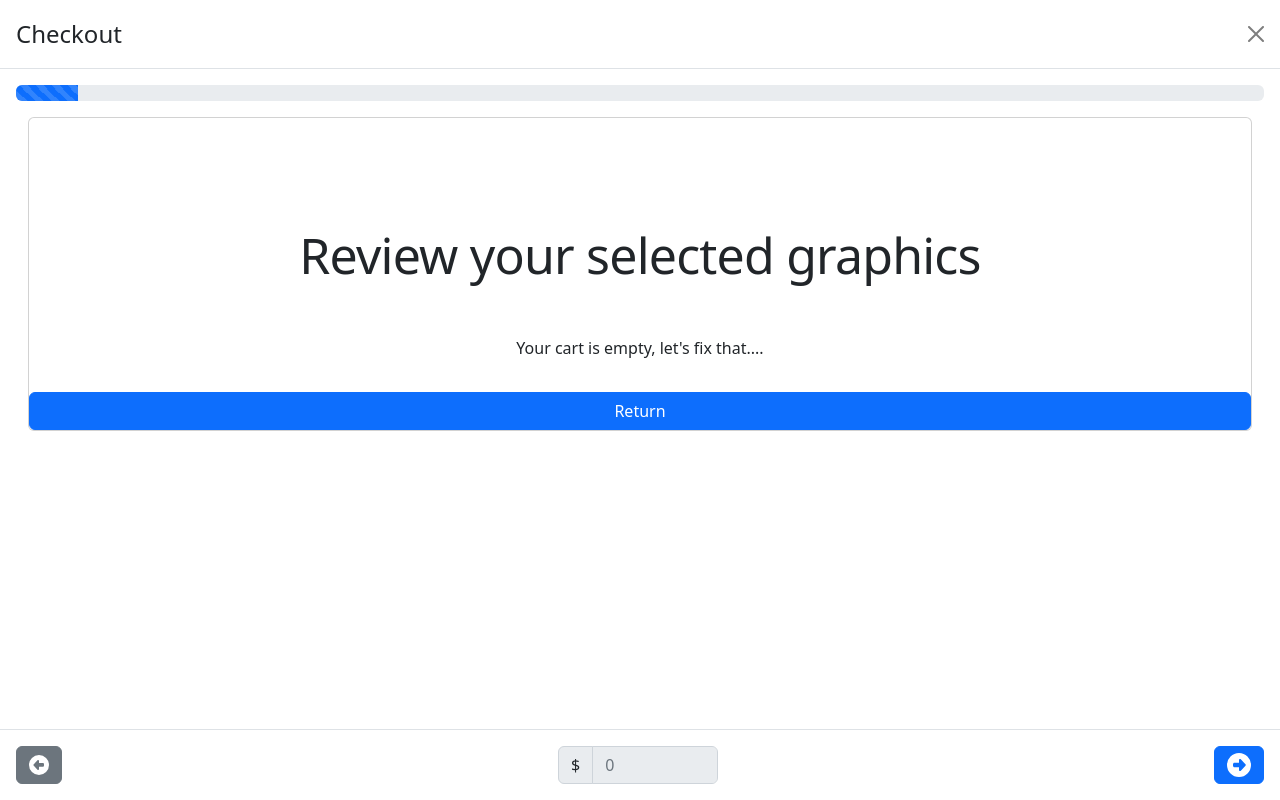
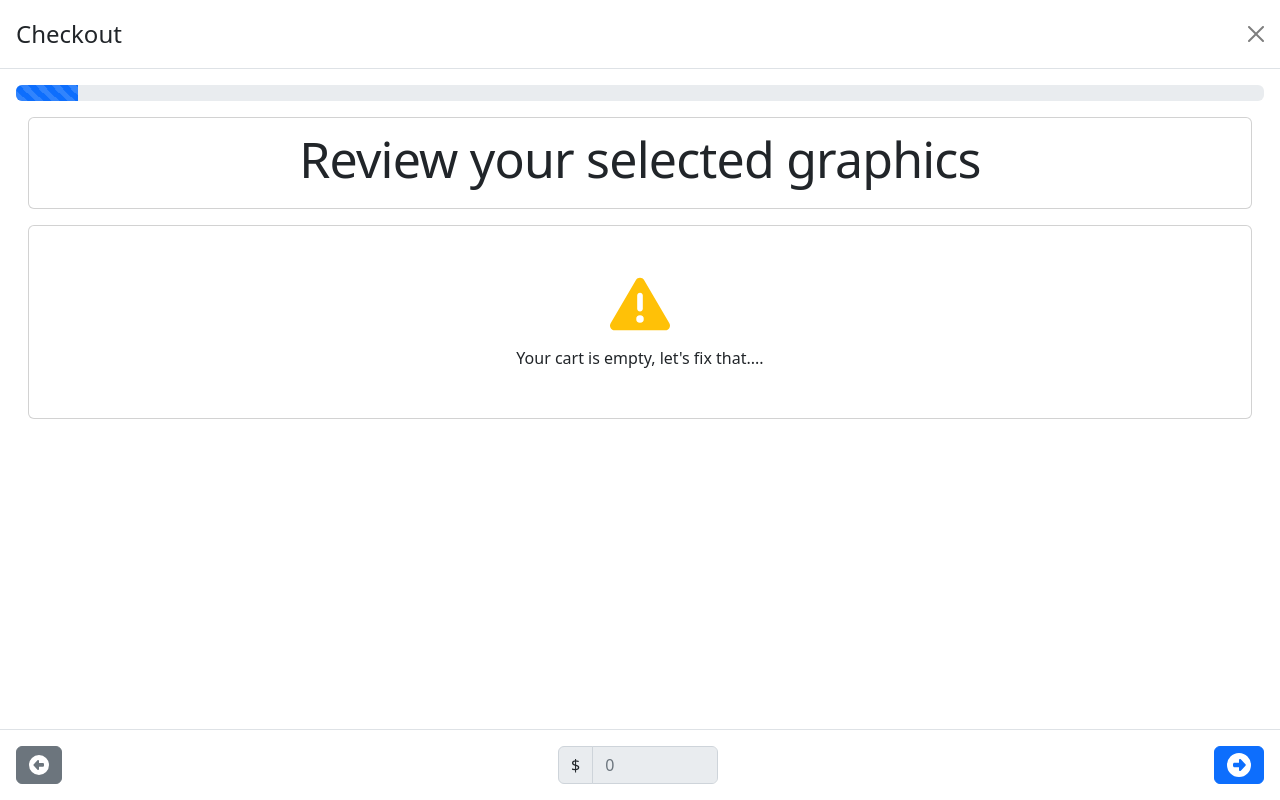
Before and after one commit to kmuel4/fizzyprint, a React (Create React App) app: page / in a window 1280 px wide. Both pictures are taken after a click on the button 1222 px from the left and 27 px from the top of the page. Shown: the top 800 px of the page. Built offline with nearby package versions, Linux system fonts and the light colour scheme.

Commit message:
added checkoutheader component

```diff
--- a/src/components/Checkout/Beverage.js
+++ b/src/components/Checkout/Beverage.js
@@ -1,28 +1,10 @@
-import { Container, Card} from "react-bootstrap";
 import "bootstrap/dist/css/bootstrap.min.css";
+import CheckoutHeader from "./CheckoutHeader";
 
 const Beverage = (props) => {
   return (
     <>
-      <Container fluid>
-        <Card
-          style={{
-            paddingTop: "2rem",
-            minHeight: "100%",
-          }}
-        >
-          {/*title */}
-          <Container
-            style={{
-              display: "flex",
-              justifyContent: "center",
-              marginBottom: "1rem",
-            }}
-          >
-            <h2 className="featurette-heading">Select your beverage</h2>
-          </Container>
-        </Card>
-      </Container>
+      <CheckoutHeader title="Select your beverage"/>
     </>
   );
 };
--- a/src/components/Checkout/Checkout.js
+++ b/src/components/Checkout/Checkout.js
@@ -139,7 +139,7 @@ const Checkout = (props) => {
           <div className="d-flex justify-content-between w-100">
             {/*return button */}
             <Button variant="secondary" onClick={() => setIndex(0)}>
-              <FontAwesomeIcon icon={faCircleLeft} size="lg" />{" "}
+              <FontAwesomeIcon icon={faCircleLeft} size="lg" />
             </Button>
             {/*subtotal */}
             <Form.Group style={{ maxWidth: "10rem" }}>
--- a/src/components/Checkout/CheckoutContents.js
+++ b/src/components/Checkout/CheckoutContents.js
@@ -21,7 +21,7 @@ const CheckoutContents = (props) => {
     <Container>
       <Row>
         {props.cart.map((item) => {
-          // find cards using cart IDs
+          // find cards using cart id
           const card = props.cards.find((card) => card.id === item);
 
           // print card info
--- /dev/null
+++ b/src/components/Checkout/CheckoutHeader.js
@@ -0,0 +1,22 @@
+import { Card, Container } from "react-bootstrap";
+import "bootstrap/dist/css/bootstrap.min.css";
+import "../../main.css";
+
+const CheckoutHeader = (props) => {
+  return (
+    <Card style={{ marginBottom: "1rem" }}>
+      <Container
+        style={{
+          display: "flex",
+          justifyContent: "center",
+          marginBottom: "1rem",
+          marginTop: "0rem",
+        }}
+      >
+        <h2 className="checkout-heading">{props.title}</h2>
+      </Container>
+    </Card>
+  );
+};
+
+export default CheckoutHeader;
--- a/src/components/Checkout/Graphics.js
+++ b/src/components/Checkout/Graphics.js
@@ -1,14 +1,10 @@
-import {
-  Button,
-  Card,
-  Container,
-  OverlayTrigger,
-  Tooltip,
-} from "react-bootstrap";
+import { Card, Container, Stack } from "react-bootstrap";
 import "bootstrap/dist/css/bootstrap.min.css";
-import { faPlus } from "@fortawesome/free-solid-svg-icons";
+import { faTriangleExclamation } from "@fortawesome/free-solid-svg-icons";
 import { FontAwesomeIcon } from "@fortawesome/react-fontawesome";
 import CheckoutContents from "./CheckoutContents";
+import "../../main.css";
+import CheckoutHeader from "./CheckoutHeader";
 
 const Graphics = (props) => {
   //remove from cart
@@ -17,22 +13,10 @@ const Graphics = (props) => {
   };
   return (
     <Container fluid>
-      <Card
-        style={{
-          minHeight: "100%",
-        }}
-      >
-        {/*title */}
-        <Container
-          style={{
-            display: "flex",
-            justifyContent: "center",
-            marginBottom: "1rem",
-            marginTop: "0rem"
-          }}
-        >
-          <h2 className="featurette-heading">Review your selected graphics</h2>
-        </Container>
+
+      <CheckoutHeader title="Review your selected graphics"/>
+
+      <Card style={{ paddingTop: "2rem" }}>
         {/*print the cart contents */}
         <CheckoutContents
           cart={props.cart}
@@ -40,42 +24,32 @@ const Graphics = (props) => {
           remove={handleRemove}
         />
         {/*conditional rendering */}
-        {props.cart.length > 0 ? (
+        {props.cart.length === 0 && (
           <>
-            {/*add more to cart icon */}
-            <Container style={{ display: "flex", justifyContent: "center" }}>
-              <h1
+            {/*cart is empty message */}
+            <Container
               style={{
-                  cursor: "pointer",
-                  marginBottom: "2rem",
+                display: "flex",
+                justifyContent: "center",
+                alignItems: "center",
               }}
             >
-                <OverlayTrigger
-                  placement="top"
-                  overlay={<Tooltip>Add more to cart</Tooltip>}
+              <Stack
+                direction="vertical"
+                gap={1}
+                align="center"
+                style={{ padding: "1rem" }}
               >
+                <h1>
                   <FontAwesomeIcon
-                    icon={faPlus}
+                    icon={faTriangleExclamation}
+                    style={{ color: "#ffc107" }}
                     size="xl"
-                    beatFade
-                    onClick={() => props.close()}
                   />
-                </OverlayTrigger>
                 </h1>
+                <p style={{marginBottom: "2rem"}}>Your cart is empty, let's fix that....</p>
+              </Stack>
             </Container>
-          </>
-        ) : (
-          <>
-            {/*cart is empty message */}
-            <Container style={{ display: "flex", justifyContent: "center" }}>
-              <p style={{ margin: "2rem" }}>
-                Your cart is empty, let's fix that....
-              </p>
-            </Container>
-            {/*shop button */}
-            <Button variant="primary" onClick={() => props.close()}>
-              Return
-            </Button>
           </>
         )}
       </Card>
--- a/src/components/Checkout/PayPal.js
+++ b/src/components/Checkout/PayPal.js
@@ -1,28 +1,10 @@
-import { Container, Card } from "react-bootstrap";
 import "bootstrap/dist/css/bootstrap.min.css";
+import CheckoutHeader from "./CheckoutHeader";
 
 const PayPal = (props) => {
   return (
     <>
-      <Container fluid>
-        <Card
-          style={{
-            paddingTop: "2rem",
-            minHeight: "100%",
-          }}
-        >
-          {/*title */}
-          <Container
-            style={{
-              display: "flex",
-              justifyContent: "center",
-              marginBottom: "1rem",
-            }}
-          >
-            <h2 className="featurette-heading">PayPal</h2>
-          </Container>
-        </Card>
-      </Container>
+      <CheckoutHeader title="PayPal"/>
     </>
   );
 };
--- a/src/components/Checkout/Receipt.js
+++ b/src/components/Checkout/Receipt.js
@@ -1,28 +1,10 @@
-import { Container, Card } from "react-bootstrap";
 import "bootstrap/dist/css/bootstrap.min.css";
+import CheckoutHeader from "./CheckoutHeader";
 
 const Receipt = (props) => {
   return (
     <>
-      <Container fluid>
-        <Card
-          style={{
-            paddingTop: "1rem",
-            minHeight: "100%",
-          }}
-        >
-          {/*title */}
-          <Container
-            style={{
-              display: "flex",
-              justifyContent: "center",
-              marginBottom: "1rem",
-            }}
-          >
-            <h2 className="featurette-heading">Receipt</h2>
-          </Container>
-        </Card>
-      </Container>
+      <CheckoutHeader title="Receipt"/>
     </>
   );
 };
--- a/src/components/Checkout/Review.js
+++ b/src/components/Checkout/Review.js
@@ -1,28 +1,10 @@
-import { Container, Card } from "react-bootstrap";
 import "bootstrap/dist/css/bootstrap.min.css";
+import CheckoutHeader from "./CheckoutHeader";
 
 const Review = (props) => {
   return (
     <>
-      <Container fluid>
-        <Card
-          style={{
-            paddingTop: "2rem",
-            minHeight: "100%",
-          }}
-        >
-          {/*title */}
-          <Container
-            style={{
-              display: "flex",
-              justifyContent: "center",
-              marginBottom: "1rem",
-            }}
-          >
-            <h2 className="featurette-heading">Review order</h2>
-          </Container>
-        </Card>
-      </Container>
+      <CheckoutHeader title="Review"/>
     </>
   );
 };
--- a/src/components/Checkout/Shipping.js
+++ b/src/components/Checkout/Shipping.js
@@ -1,28 +1,10 @@
-import { Container, Card } from "react-bootstrap";
 import "bootstrap/dist/css/bootstrap.min.css";
+import CheckoutHeader from "./CheckoutHeader";
 
 const Shipping = (props) => {
   return (
     <>
-      <Container fluid>
-        <Card
-          style={{
-            paddingTop: "2rem",
-            minHeight: "100%",
-          }}
-        >
-          {/*title */}
-          <Container
-            style={{
-              display: "flex",
-              justifyContent: "center",
-              marginBottom: "1rem",
-            }}
-          >
-            <h2 className="featurette-heading">Shipping Info</h2>
-          </Container>
-        </Card>
-      </Container>
+      <CheckoutHeader title="Shipping"/>
     </>
   );
 };
--- a/src/main.css
+++ b/src/main.css
@@ -118,6 +118,14 @@
   opacity: 1;
 }
 
+.checkout-heading {
+  font-weight: 300;
+  line-height: 1;
+  letter-spacing: -0.05rem;
+  font-size: 50px;
+  margin-top: 1rem;
+}
+
 /* RESPONSIVE CSS
   -------------------------------------------------- */
 
```
Lines whose indentation alone changed are shown as unchanged.
